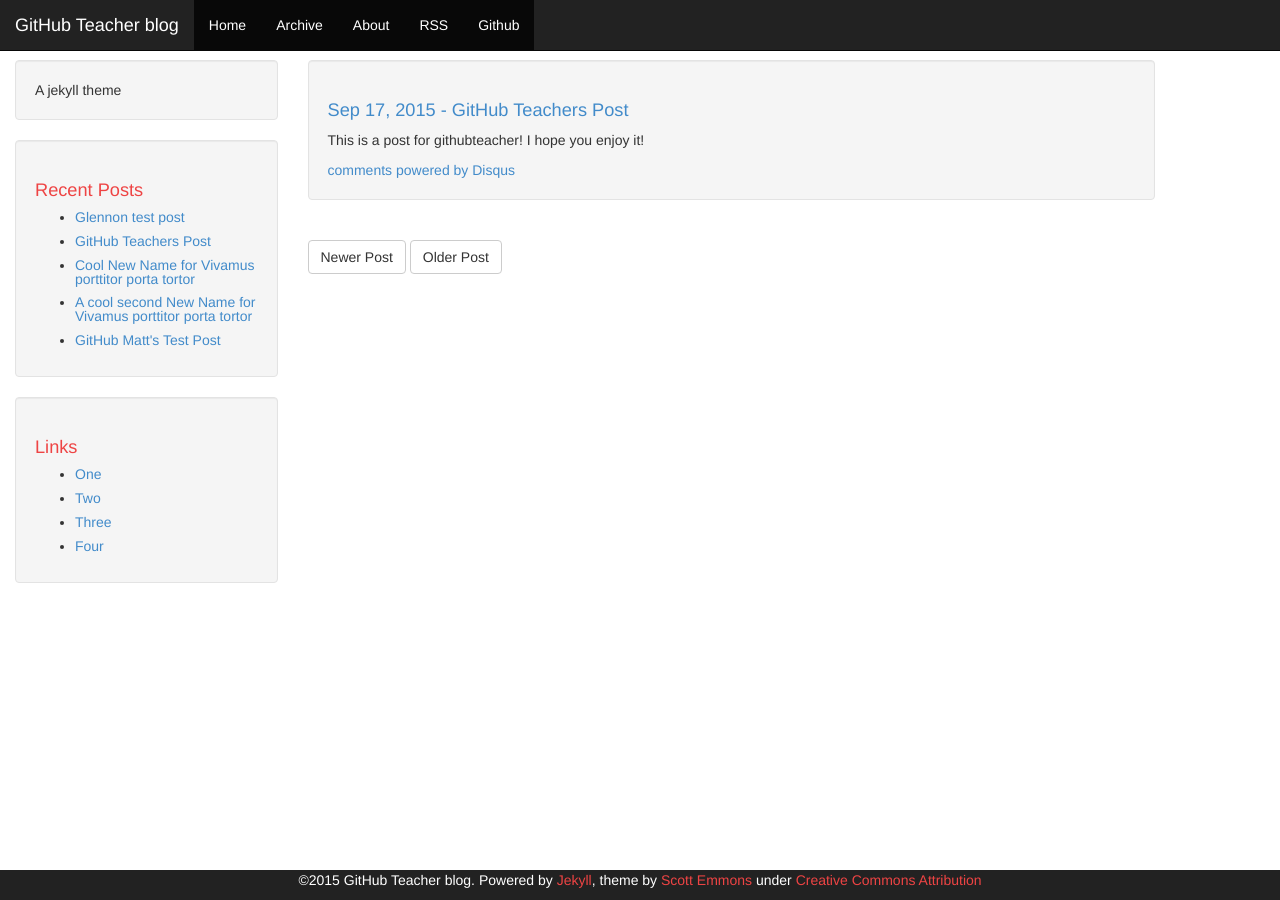
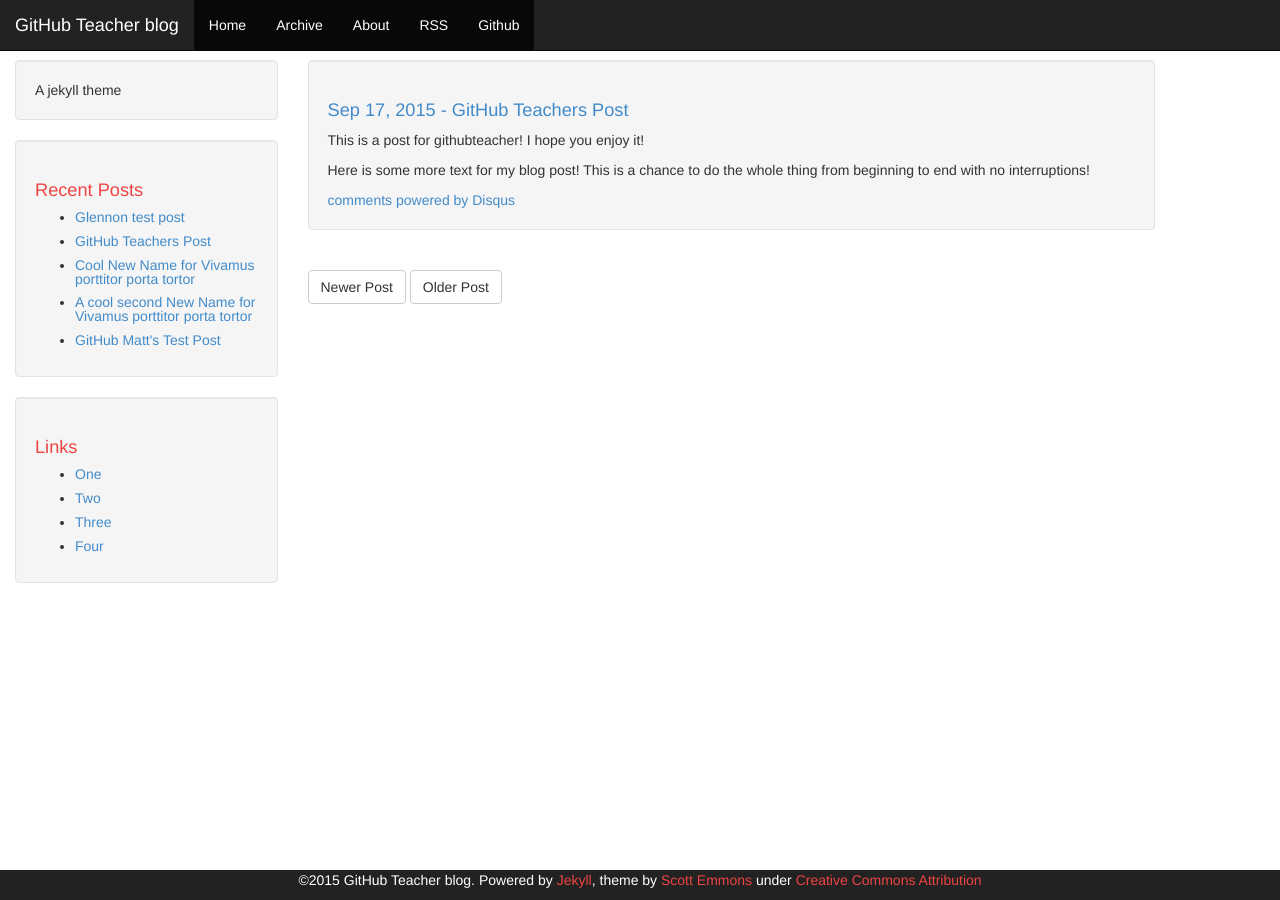
Before and after one commit to githubteacher/desktop-project, a Jekyll site: the page built from _posts/2015-09-17-GitHubTeacher.md, in a window 1280 px wide. Built offline with Jekyll 4.4.1, drawn with Linux system fonts in a browser that asks for light colours; Markdown is read by kramdown in place of the engine named in the settings; comment, search, counter and statistics services are not loaded.

Commit message:
Adding a new line of text to the github teacher blog post

```diff
--- a/_posts/2015-09-17-GitHubTeacher.md
+++ b/_posts/2015-09-17-GitHubTeacher.md
@@ -6,3 +6,5 @@ comments: true
 ---
 
 This is a post for githubteacher! I hope you enjoy it!
+
+Here is some more text for my blog post! This is a chance to do the whole thing from beginning to end with no interruptions!
```
